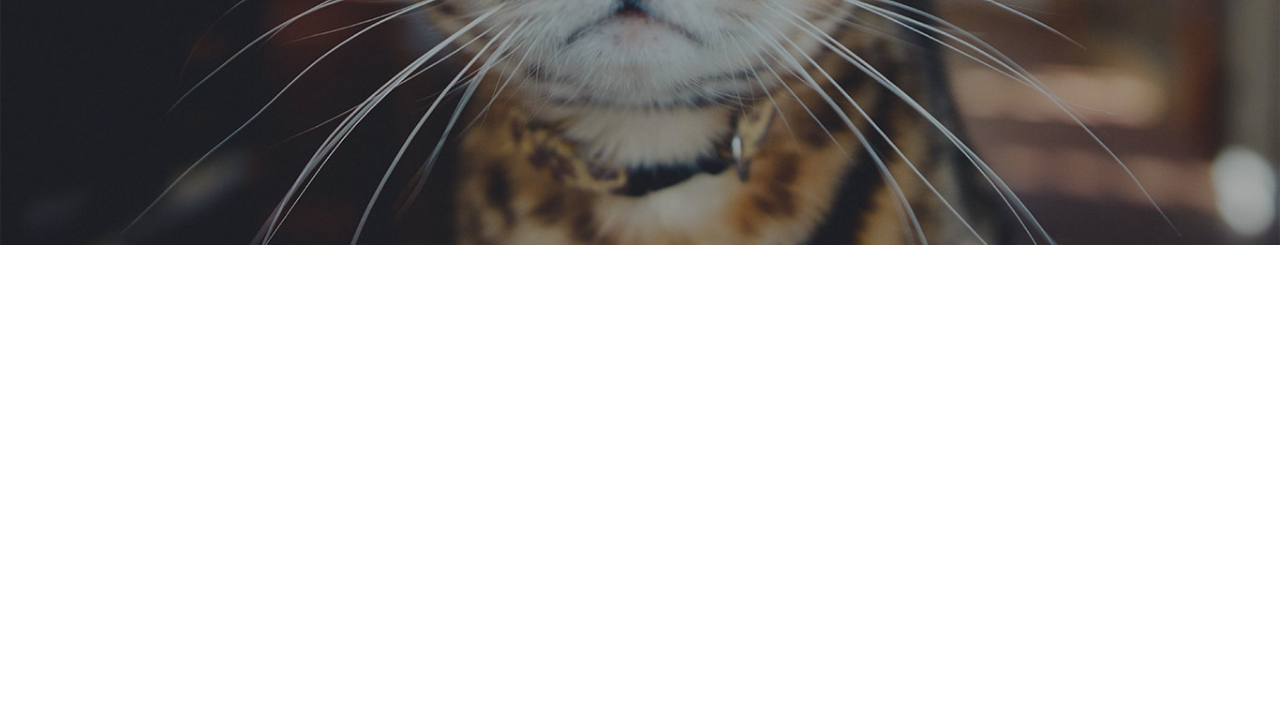
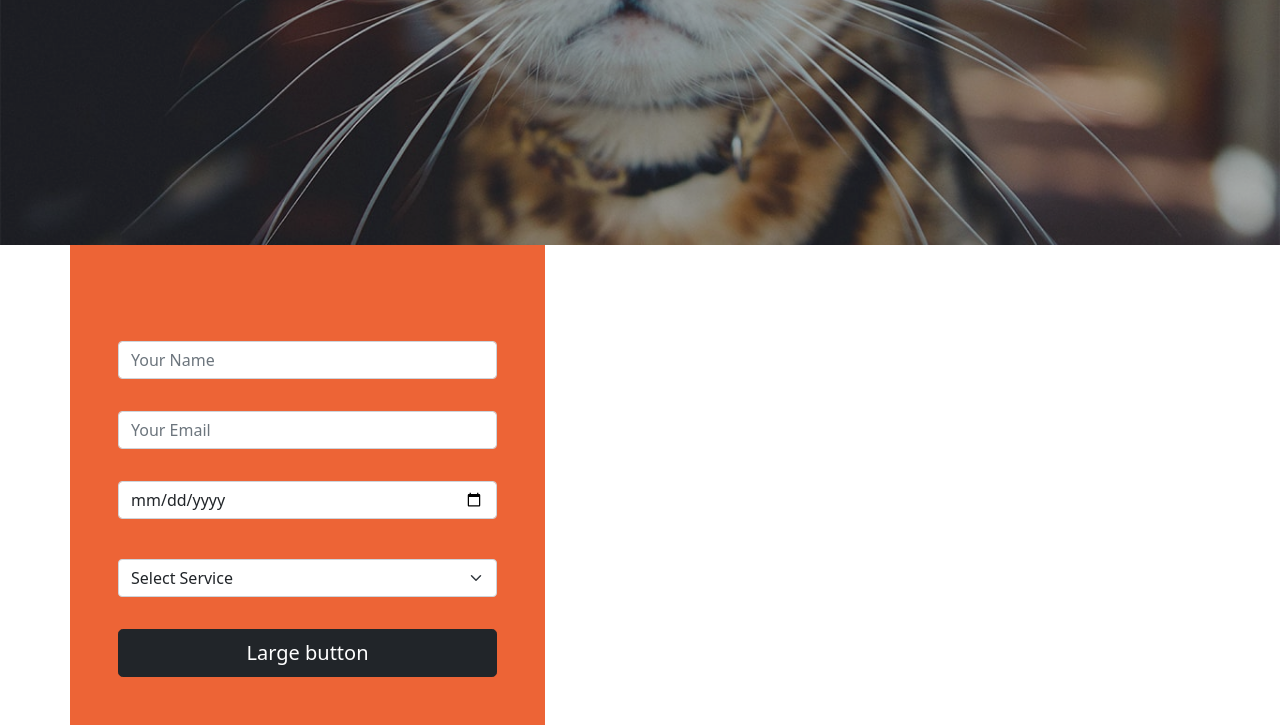
Before and after one commit to Abdullah-Al-Akash/pet-lover, a plain HTML site: page index.html in a window 1280 px wide. Shown: the part 577-1302 px from the top of the page. Before the commit the page ends 822 px from the top, so only its background shows below. Drawn offline with nearby package versions, Linux system fonts and the light colour scheme.

Commit message:
Form Complete

```diff
--- a/index.html
+++ b/index.html
@@ -132,6 +132,46 @@
                         </button>
                 </div>
         </header>
+        <!-- =========================================================
+                =====================Book Part==========================
+                ============================================================== -->
+        <section class="container">
+                <div class="row">
+                        <div class="col-lg-5 p-5 form-part">
+                                <form>
+                                        <div class="mb-3 pt-5">
+                                                <input type="text" class="form-control" id="exampleInputEmail1"
+                                                        aria-describedby="emailHelp" placeholder="Your Name">
+                                        </div>
+                                        <div class="mb-3 pt-3">
+                                                <input type="email" class="form-control" id="exampleInputPassword1"
+                                                        placeholder="Your Email">
+                                        </div>
+                                        <div class="mb-3 pt-3">
+                                                <input type="date" class="form-control" id="exampleInputPassword1"
+                                                        placeholder="Your Email">
+                                        </div>
+                                        <div class="mb-3">
+                                                <label for="disabledSelect" class="form-label"></label>
+                                                <select id="disabledSelect" class="form-select">
+                                                        <option>Select Service</option>
+                                                        <option>Service-1</option>
+                                                        <option>Service-2</option>
+                                                        <option>Service-3</option>
+                                                </select>
+                                        </div>
+                                        <div class="d-grid gap-2 pt-3">
+                                                <button type="button" class="btn btn-dark btn-lg">Large
+                                                        button</button>
+                                        </div>
+
+                                </form>
+                        </div>
+                        <div class="col-lg-7">
+
+                        </div>
+                </div>
+        </section>
 
         <!-- Bootstrap Js -->
         <script src="https://cdn.jsdelivr.net/npm/bootstrap@5.0.2/dist/js/bootstrap.bundle.min.js"
--- a/style.css
+++ b/style.css
@@ -87,3 +87,11 @@ nav .dropdown-menu li:hover {
 .learn-more-btn:hover {
         color: white;
 }
+
+/* ===========================================================
+        =====================Form Part==========================
+        ============================================================== */
+
+.form-part {
+        background: rgb(237, 100, 54);
+}
```
